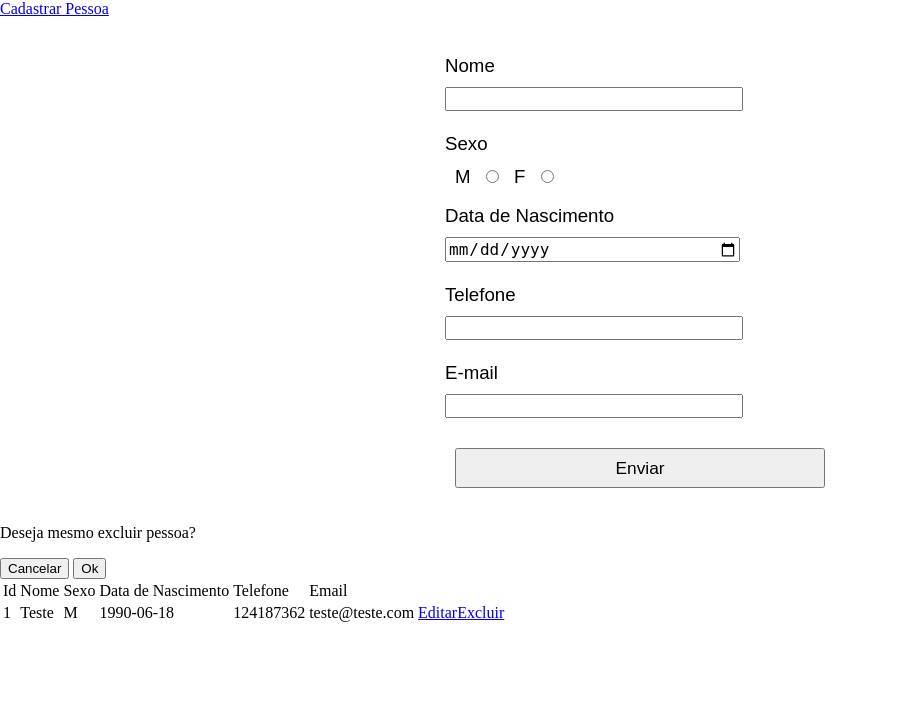
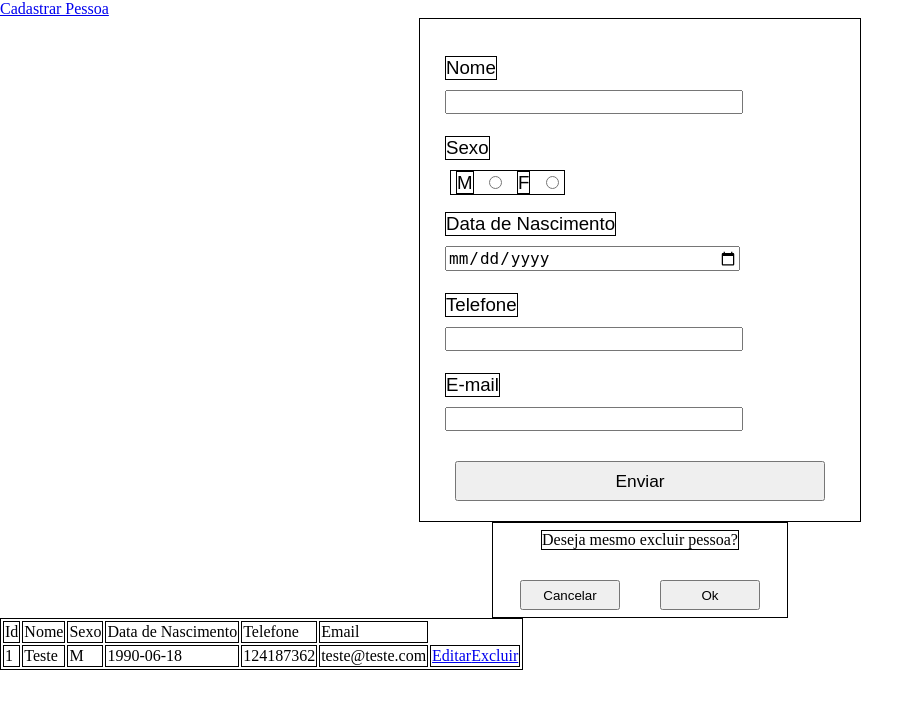
Before and after one commit to Rauatorres/crud-php, a PHP site: page / in a window 1280 px wide. Shown: the top 709 px of the page, without its empty margins (0-924 px from the left). Run offline with PHP 8.4, Linux system fonts and the light colour scheme.

Commit message:
posicionamento e tamanhos da janela de excluir

```diff
--- a/index.php
+++ b/index.php
@@ -31,7 +31,7 @@
     <form id="formExcluir">
         <p>Deseja mesmo excluir pessoa?</p>
         <input type="button" name="" value="Cancelar">
-        <input type="button" name="" value="Ok">
+        <input type="button" id="excluirOkButton" name="" value="Ok">
     </form>
     <table>
         <tr>
--- a/style.css
+++ b/style.css
@@ -3,8 +3,8 @@ body{
 	padding: 0;
 }
 
-form, table, td, div, label{
-	/*border: black solid 1px;*/
+form, table, td, div, label, p{
+	border: black solid 1px;
 }
 
 #formPrincipal{
@@ -15,8 +15,18 @@ form, table, td, div, label{
 	font-family: Arial, sans-serif;
 }
 #formExcluir{
-	width: 300px
+	width: 280px;
+	height: 80px;
+	display: flex;
+	flex-wrap: wrap;
+	justify-content: space-around;
+	align-content: space-between;
+	padding: 7px;
 	margin: auto;
+}
+#formExcluir input{
+	width: 100px;
+	height: 30px;
 }
 #formPrincipal *{
 	margin: 5px;
@@ -47,3 +57,6 @@ label, div{
 	margin-top: 25px;
 	height: 40px;
 }
+p{
+	margin-top: 0;
+}
```
